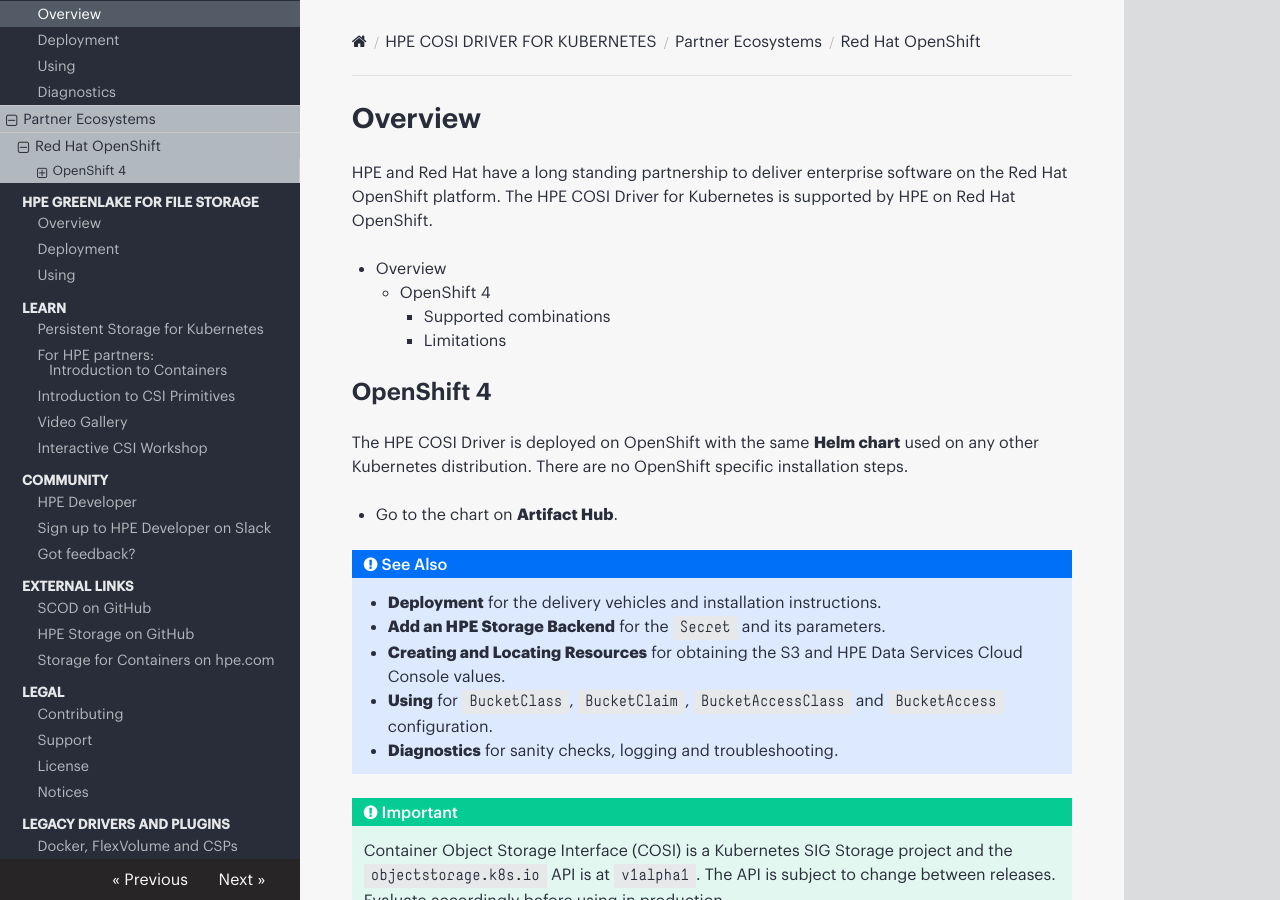
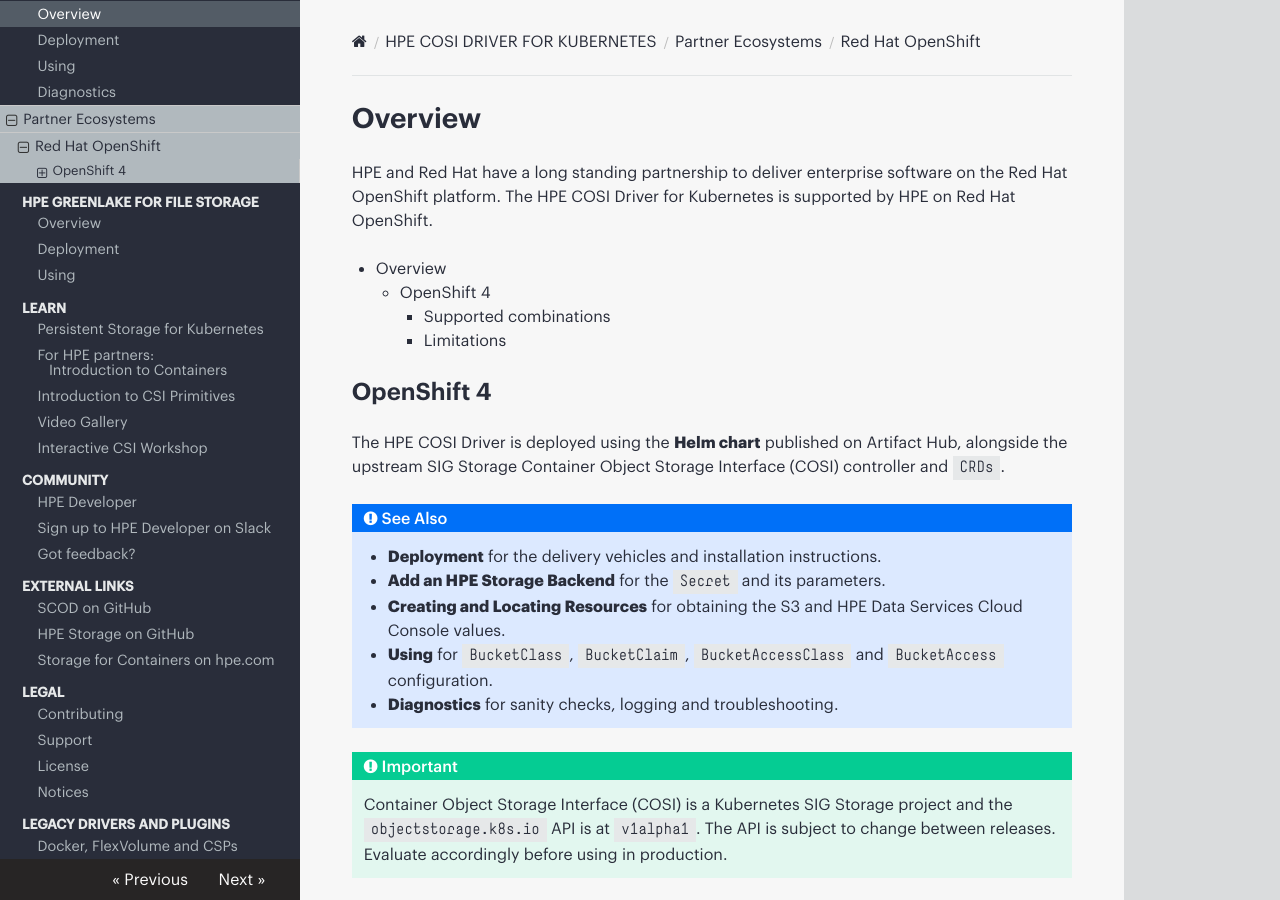
Before and after one commit to hpe-storage/scod, an MkDocs documentation site: the page built from docs/cosi_driver/partners/redhat_openshift/index.md, in a window 1280 px wide and 900 px high. Built offline with MkDocs 1.6.1, drawn with Linux system fonts in a browser that asks for light colours; nearby versions of some CDN libraries.

Commit message:
Update index.md

```diff
--- a/docs/cosi_driver/partners/redhat_openshift/index.md
+++ b/docs/cosi_driver/partners/redhat_openshift/index.md
@@ -6,9 +6,7 @@
 
 ## OpenShift 4
 
-The HPE COSI Driver is deployed on OpenShift with the same [Helm chart](https://artifacthub.io/packages/helm/hpe-storage/hpe-cosi-driver) used on any other Kubernetes distribution. There are no OpenShift specific installation steps.
-
-- Go to the chart on [Artifact Hub](https://artifacthub.io/packages/helm/hpe-storage/hpe-cosi-driver).
+The HPE COSI Driver is deployed using the [Helm chart](https://artifacthub.io/packages/helm/hpe-storage/hpe-cosi-driver) published on Artifact Hub, alongside the upstream SIG Storage Container Object Storage Interface (COSI) controller and `CRDs`.
 
 !!! seealso "See Also"
     - [Deployment](../../deployment.md) for the delivery vehicles and installation instructions.
```
